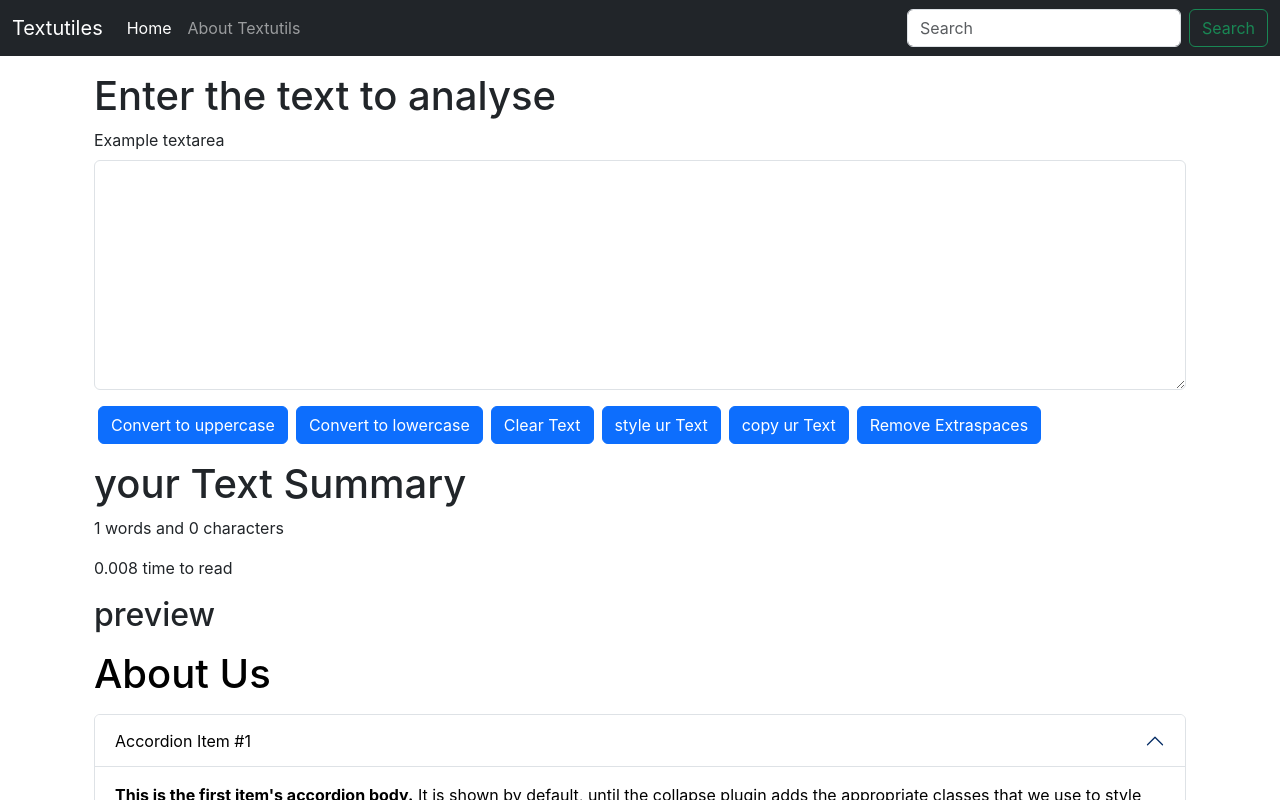
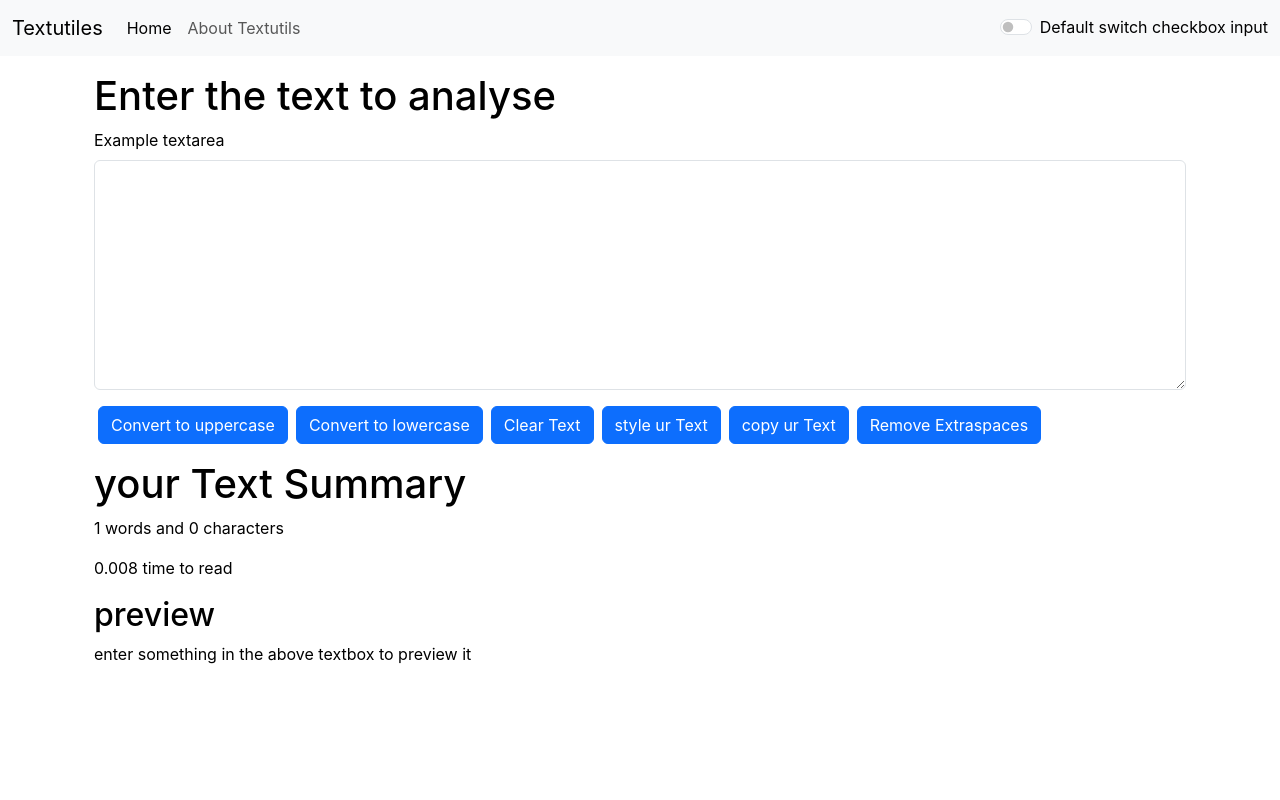
Before and after one commit to AASTHA9416/textutils, a React (Create React App) app: page / in a window 1280 px wide. Shown: the top 800 px of the page. Built offline with nearby package versions, Linux system fonts and the light colour scheme.

Commit message:
upto lect 12

```diff
--- a/src/App.js
+++ b/src/App.js
@@ -3,21 +3,41 @@
 // CSS file
 import './App.css';
 import Navbar from './components/Navbar';
-import About from './components/about';
+// import About from './components/about';
+import React, { useState } from 'react'
+
+// import React,{useState} from 'react';
+
+
 
 
 import Textform from './components/Textform';
+// import { useState } from 'react';
 
 function App() {
+  const[mode,setMode]=useState('light');
+  // mode={darkMode};
+
+  const toogleMode=()=>{
+    if(mode==='light'){
+      setMode('dark')
+      document.body.style.backgroundColor='grey';
+    }
+    else{
+      setMode('light')
+      document.body.style.backgroundColor='white';
+    }
+  }
+
  return (
  <>
 
-<Navbar title="Textutiles" aboutText="About Textutils"/>
+<Navbar title="Textutiles" aboutText="About Textutils" mode={mode} toogleMode={toogleMode}/>
 {/* <Navbar /> */}
 <div className="container my-3">
 
-<Textform heading="Enter the text to analyse"/>
-<About/>
+<Textform heading="Enter the text to analyse" mode={mode} />
+{/* <About/> */}
 </div>
 </>
   );
--- a/src/components/Navbar.js
+++ b/src/components/Navbar.js
@@ -2,8 +2,9 @@
 import PropTypes from 'prop-types'
 
 export default function Navbar(props) {
+
   return (
-    <nav className="navbar navbar-expand-lg navbar-dark bg-dark" >
+    <nav className={`navbar navbar-expand-lg navbar-${props.mode} bg-${props.mode} `} >
     <div className="container-fluid">
       <a className="navbar-brand" href="#">{props.title}</a>
       <button className="navbar-toggler" type="button" data-bs-toggle="collapse" data-bs-target="#navbarSupportedContent" aria-controls="navbarSupportedContent" aria-expanded="false" aria-label="Toggle navigation">
@@ -19,10 +20,14 @@
           </li>
 
         </ul>
-        <form className="d-flex" role="search">
+        {/* <form className="d-flex" role="search">
           <input className="form-control me-2" type="search" placeholder="Search" aria-label="Search"/>
           <button className="btn btn-outline-success" type="submit">Search</button>
-        </form>
+        </form> */}
+      <div class={`form-check form-switch text-${props.mode==='light' ? 'black' :'white' }`}>
+  <input class="form-check-input" type="checkbox" role="switch" id="flexSwitchCheckDefault" onClick={props.toogleMode} />
+  <label class="form-check-label" for="flexSwitchCheckDefault ">Default switch checkbox input</label>
+</div>
       </div>
     </div>
   </nav>
--- a/src/components/Textform.js
+++ b/src/components/Textform.js
@@ -45,12 +45,12 @@
     const[text,setText]=useState('');
   return (
     <>
- <div className="container">
+ <div className="container" style={{color:props.mode==='dark'?'white':'black'}}>
     <h1>{props.heading}</h1>
 <div className="mb-3">
 <label for="my-box" class="form-label">Example textarea</label>
   <textarea className="form-control" id="my-box" onChange={handleOnChange} rows="9"
-  value={text}
+  value={text}  style={{backgroundColor:props.mode==='dark'?'grey':'white',color:props.mode==='dark'?'white':'black'}}
   ></textarea>
 </div>
  <button className="btn btn-primary mx-1" onClick={handleUpClick} >Convert to uppercase</button>
@@ -62,12 +62,12 @@
     </div>
 
 
-    <div className="container my-3">
+    <div className="container my-3"  style={{color:props.mode==='dark'?'white':'black'}}>
         <h1>your Text Summary</h1>
         <p>{text.split(" ").length} words and {text.length} characters</p>
         <p>{0.008 * text.split(" ").length}  time to read</p>
         <h2>preview</h2>
-        <p>{text}</p>
+        <p >{text.length>0?text:"enter something in the above textbox to preview it"}</p>
     </div>
     </>
  )
```
